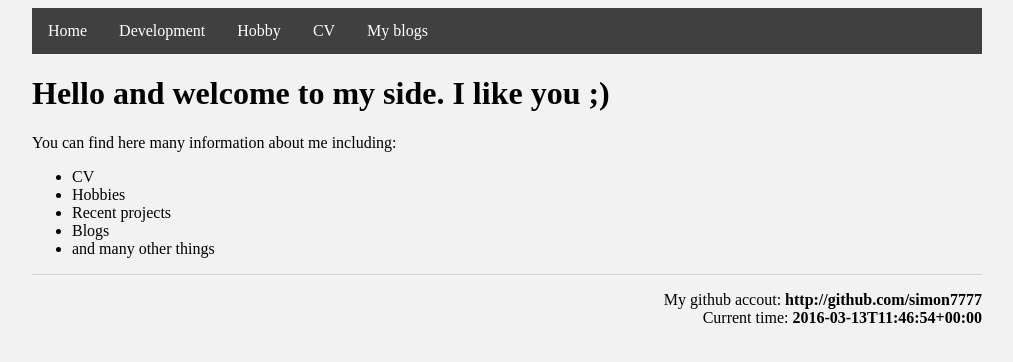
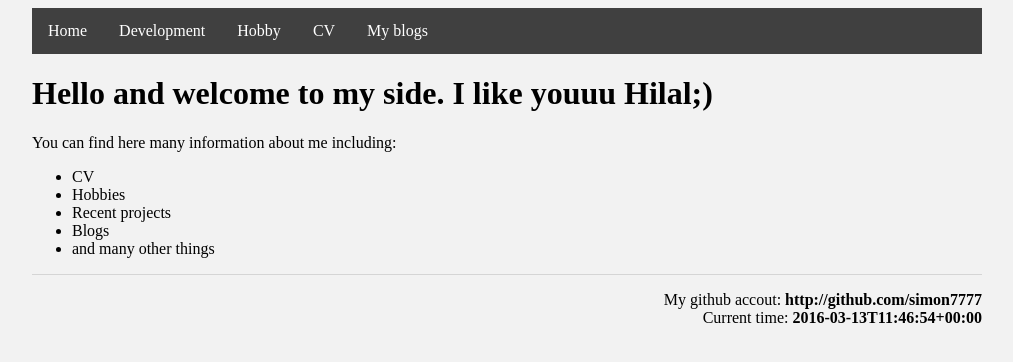
Before and after one commit to simon7777/simon7777.github.io, a Jekyll site: the page built from index.html, in a window 1280 px wide. Shown: the top 362 px of the page, without its empty margins (133-1146 px from the left). Built offline with Jekyll 4.4.1, drawn with Linux system fonts in a browser that asks for light colours.

Commit message:
final_commit

```diff
--- a/index.html
+++ b/index.html
@@ -3,7 +3,7 @@ layout: default
 title: Welcome to my static web page
 ---
 
-<h1>Hello and welcome to my side. I like you ;)</h1>
+<h1>Hello and welcome to my side. I like youuu Hilal;) </h1>
 
 
 You can find here many information about me including:
```
